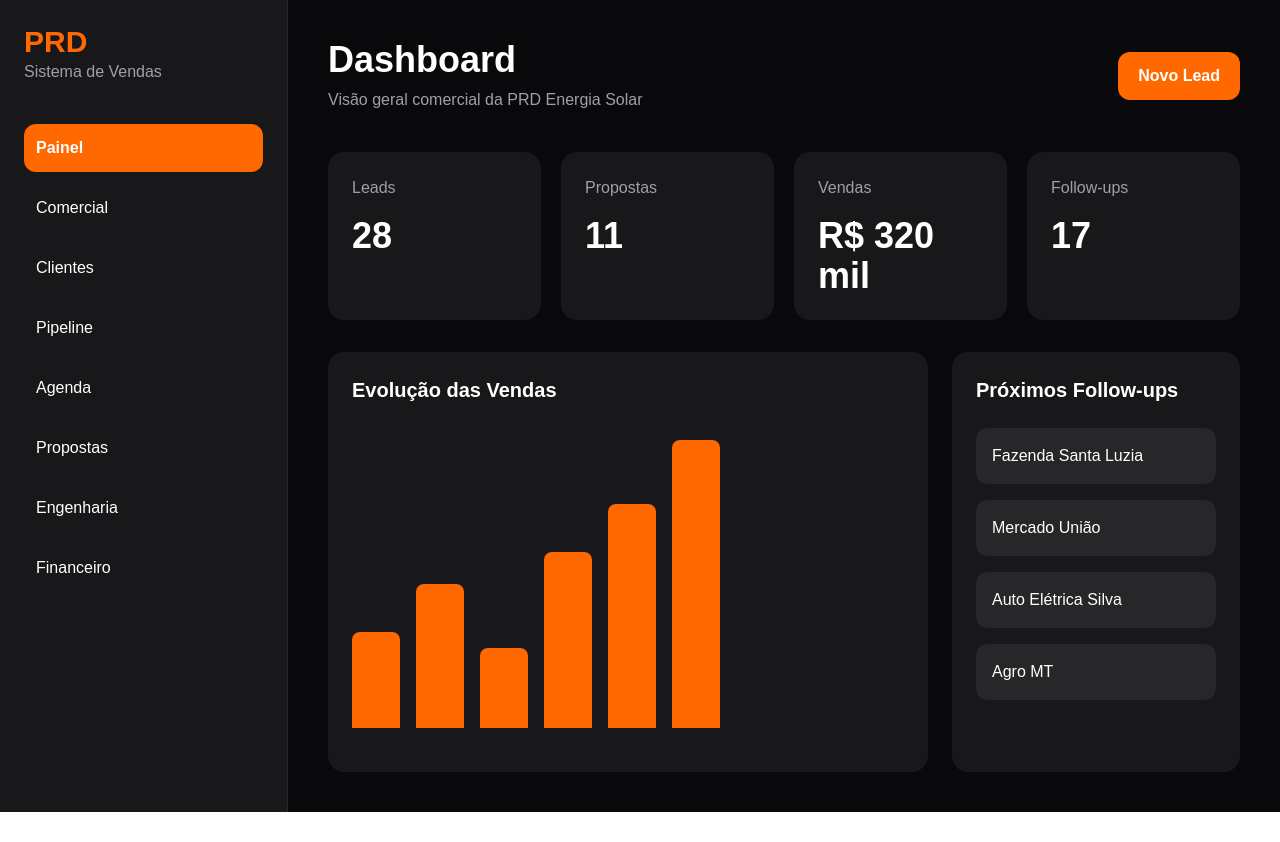
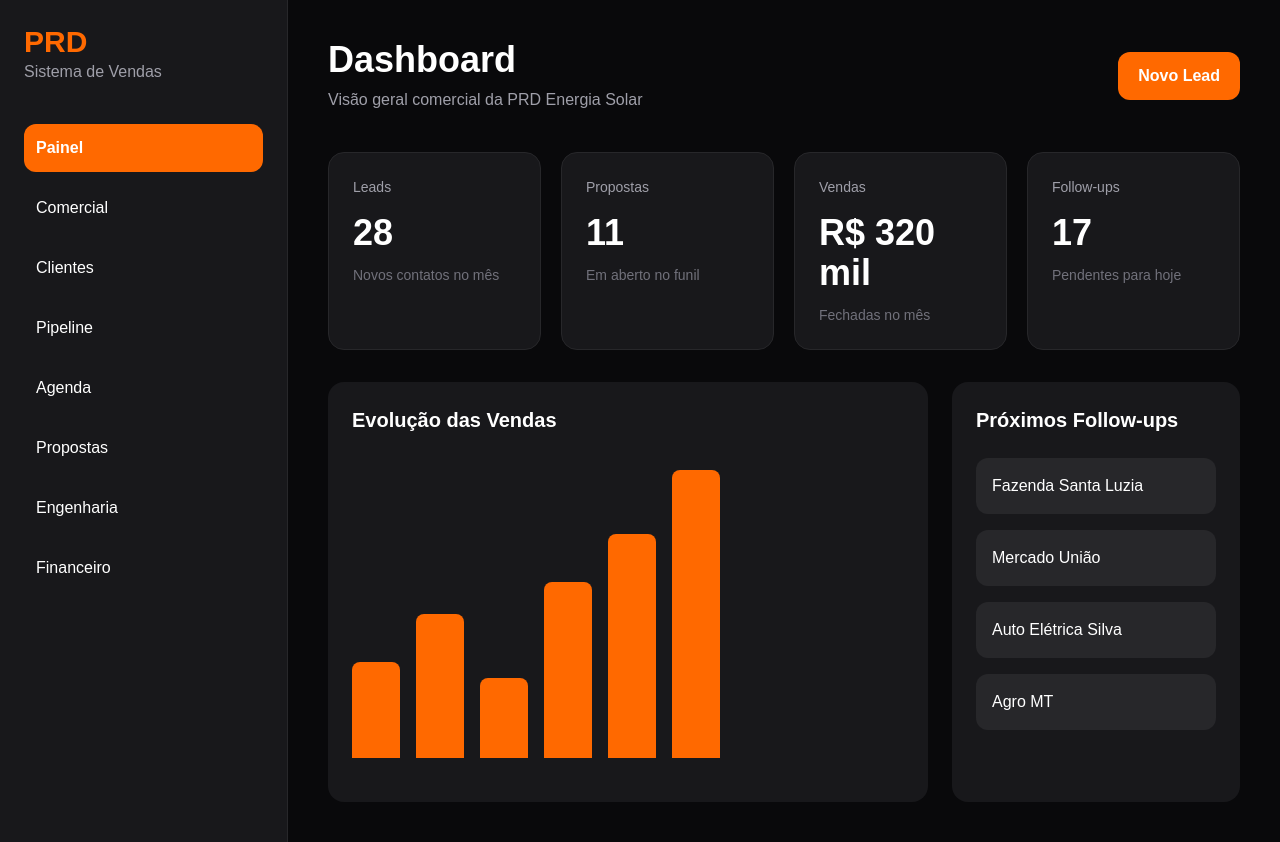
Before and after one commit to panazzolo100-netizen/prd-sales-system, a Next.js app: page / in a window 1280 px wide. Before the commit the page ends 812 px from the top, so only its background shows below. Built offline with nearby package versions, Linux system fonts and the light colour scheme.

Commit message:
Cria componente StatsCard

```diff
--- a/app/page.tsx
+++ b/app/page.tsx
@@ -1,71 +1,76 @@
 import { Sidebar } from "../components/Sidebar";
 import { Topbar } from "../components/Topbar";
+import { StatsCard } from "../components/StatsCard";
 
 export default function Home() {
   return (
-    <main className="min-h-screen bg-zinc-950 text-white flex">
+    <main className="flex min-h-screen bg-zinc-950 text-white">
       <Sidebar />
 
       <section className="flex-1 p-10">
         <Topbar />
 
         <div className="grid grid-cols-4 gap-5">
-          <div className="bg-zinc-900 rounded-2xl p-6">
-            <p className="text-zinc-400">Leads</p>
-            <h3 className="text-4xl mt-4 font-bold">28</h3>
-          </div>
+          <StatsCard
+            label="Leads"
+            value="28"
+            description="Novos contatos no mês"
+          />
 
-          <div className="bg-zinc-900 rounded-2xl p-6">
-            <p className="text-zinc-400">Propostas</p>
-            <h3 className="text-4xl mt-4 font-bold">11</h3>
-          </div>
+          <StatsCard
+            label="Propostas"
+            value="11"
+            description="Em aberto no funil"
+          />
 
-          <div className="bg-zinc-900 rounded-2xl p-6">
-            <p className="text-zinc-400">Vendas</p>
-            <h3 className="text-4xl mt-4 font-bold">R$ 320 mil</h3>
-          </div>
+          <StatsCard
+            label="Vendas"
+            value="R$ 320 mil"
+            description="Fechadas no mês"
+          />
 
-          <div className="bg-zinc-900 rounded-2xl p-6">
-            <p className="text-zinc-400">Follow-ups</p>
-            <h3 className="text-4xl mt-4 font-bold">17</h3>
-          </div>
+          <StatsCard
+            label="Follow-ups"
+            value="17"
+            description="Pendentes para hoje"
+          />
         </div>
 
-        <div className="grid grid-cols-3 gap-6 mt-8">
-          <div className="col-span-2 bg-zinc-900 rounded-2xl p-6 h-[420px]">
-            <h2 className="text-xl font-semibold mb-6">
+        <div className="mt-8 grid grid-cols-3 gap-6">
+          <div className="col-span-2 h-[420px] rounded-2xl bg-zinc-900 p-6">
+            <h2 className="mb-6 text-xl font-semibold">
               Evolução das Vendas
             </h2>
 
-            <div className="flex items-end gap-4 h-[300px]">
-              <div className="bg-orange-500 w-12 h-24 rounded-t-lg"></div>
-              <div className="bg-orange-500 w-12 h-36 rounded-t-lg"></div>
-              <div className="bg-orange-500 w-12 h-20 rounded-t-lg"></div>
-              <div className="bg-orange-500 w-12 h-44 rounded-t-lg"></div>
-              <div className="bg-orange-500 w-12 h-56 rounded-t-lg"></div>
-              <div className="bg-orange-500 w-12 h-72 rounded-t-lg"></div>
+            <div className="flex h-[300px] items-end gap-4">
+              <div className="h-24 w-12 rounded-t-lg bg-orange-500" />
+              <div className="h-36 w-12 rounded-t-lg bg-orange-500" />
+              <div className="h-20 w-12 rounded-t-lg bg-orange-500" />
+              <div className="h-44 w-12 rounded-t-lg bg-orange-500" />
+              <div className="h-56 w-12 rounded-t-lg bg-orange-500" />
+              <div className="h-72 w-12 rounded-t-lg bg-orange-500" />
             </div>
           </div>
 
-          <div className="bg-zinc-900 rounded-2xl p-6">
-            <h2 className="text-xl font-semibold mb-6">
+          <div className="rounded-2xl bg-zinc-900 p-6">
+            <h2 className="mb-6 text-xl font-semibold">
               Próximos Follow-ups
             </h2>
 
             <div className="space-y-4">
-              <div className="bg-zinc-800 rounded-xl p-4">
+              <div className="rounded-xl bg-zinc-800 p-4">
                 Fazenda Santa Luzia
               </div>
 
-              <div className="bg-zinc-800 rounded-xl p-4">
+              <div className="rounded-xl bg-zinc-800 p-4">
                 Mercado União
               </div>
 
-              <div className="bg-zinc-800 rounded-xl p-4">
+              <div className="rounded-xl bg-zinc-800 p-4">
                 Auto Elétrica Silva
               </div>
 
-              <div className="bg-zinc-800 rounded-xl p-4">
+              <div className="rounded-xl bg-zinc-800 p-4">
                 Agro MT
               </div>
             </div>
--- /dev/null
+++ b/components/StatsCard.tsx
@@ -0,0 +1,25 @@
+type StatsCardProps = {
+  label: string;
+  value: string;
+  description?: string;
+};
+
+export function StatsCard({
+  label,
+  value,
+  description,
+}: StatsCardProps) {
+  return (
+    <div className="rounded-2xl border border-zinc-800 bg-zinc-900 p-6">
+      <p className="text-sm text-zinc-400">{label}</p>
+
+      <h3 className="mt-4 text-4xl font-bold">{value}</h3>
+
+      {description ? (
+        <p className="mt-3 text-sm text-zinc-500">
+          {description}
+        </p>
+      ) : null}
+    </div>
+  );
+}
```
